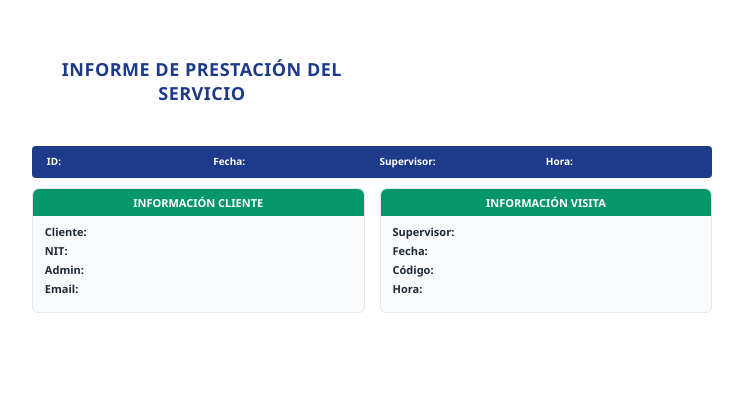
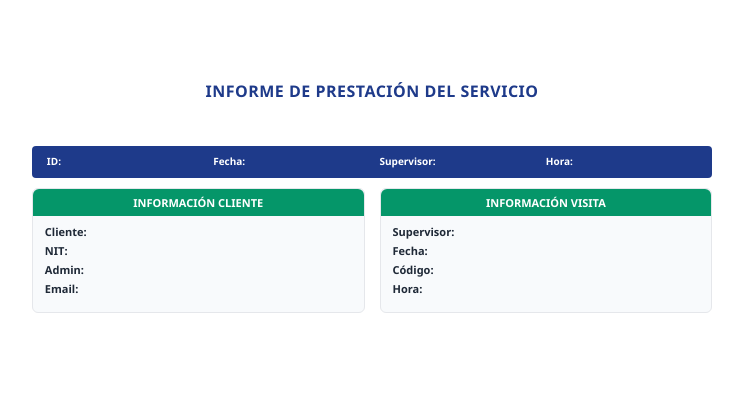
Before and after one commit to cbenigi/Infotec, a Flask app: template backend/templates/informe_template.html in a window 1280 px wide. Shown: the top 420 px of the page, without its empty margins (268-1011 px from the left). Run offline with Flask 3, Linux system fonts and the light colour scheme; the template is opened without the code that fills it, so the values that code supplies are empty; parts of the project's set-up code (start-up, migrations or seed data) failed here and were passed over.

Commit message:
Cambios en el template de el informe

```diff
--- a/backend/templates/informe_template.html
+++ b/backend/templates/informe_template.html
@@ -48,24 +48,16 @@
     .header {
       display: flex;
       justify-content: space-between;
-      align-items: flex-start;
+      align-items: center;
       padding: 15mm 15mm 5mm 15mm;
-    }
-
-    .logos {
-      display: flex;
       gap: 20px;
-      align-items: center;
-      justify-content: flex-end;
-      flex-wrap: nowrap;
-      width: 50%;
     }
 
     .logo-container {
       display: flex;
       align-items: center;
       justify-content: center;
-      width: 150px;
+      width: 120px;
       height: 70px;
       flex-shrink: 0;
       position: relative;
@@ -83,19 +75,19 @@
     .logo-image {
       height: 70px;
       width: auto;
-      max-width: 150px;
+      max-width: 120px;
       display: block;
       object-fit: contain;
     }
 
     .logo-placeholder {
-      width: 150px;
+      width: 120px;
       height: 70px;
       background: #e5e7eb;
       display: flex;
       align-items: center;
       justify-content: center;
-      font-size: 12px;
+      font-size: 10px;
       color: #6b7280;
       border: 1px solid #d1d5db;
       border-radius: 4px;
@@ -104,14 +96,16 @@
     .title-section {
       text-align: center;
       flex: 1;
+      padding: 0 10px;
     }
 
     .main-title {
-      font-size: 18px;
+      font-size: 16px;
       font-weight: bold;
       color: var(--azul-principal);
       margin: 0;
       letter-spacing: 0.5px;
+      line-height: 1.3;
     }
 
     /* Información del informe */
@@ -345,13 +339,16 @@
 
     <!-- Header con título y logos -->
     <div class="header">
+      <!-- Logo del Cliente (Copropiedad) a la izquierda -->
+      <div class="logo-container">{{ client_logo|safe }}</div>
+
+      <!-- Título en el centro -->
       <div class="title-section">
         <h1 class="main-title">INFORME DE PRESTACIÓN DEL SERVICIO</h1>
       </div>
-      <div class="logos">
-        <div class="logo-container">{{ company_logo|safe }}</div>
-        <div class="logo-container">{{ client_logo|safe }}</div>
-      </div>
+
+      <!-- Logo de la Empresa a la derecha -->
+      <div class="logo-container">{{ company_logo|safe }}</div>
     </div>
 
     <!-- Información del informe -->
```
